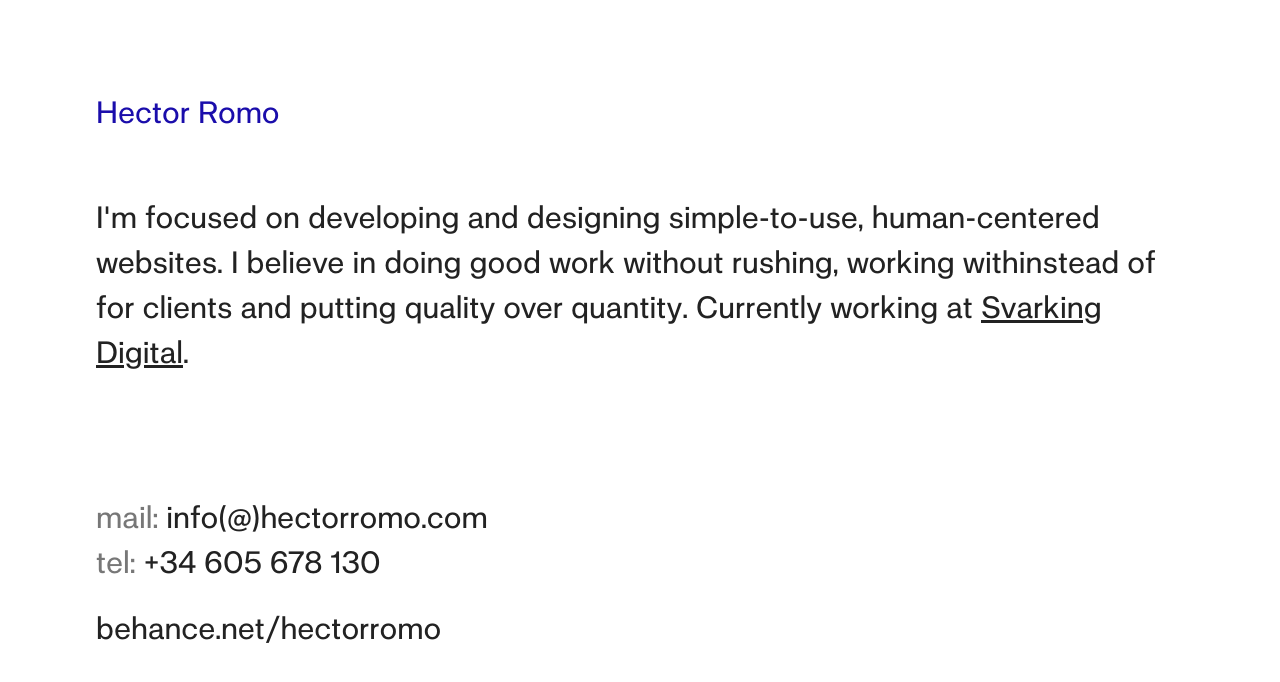
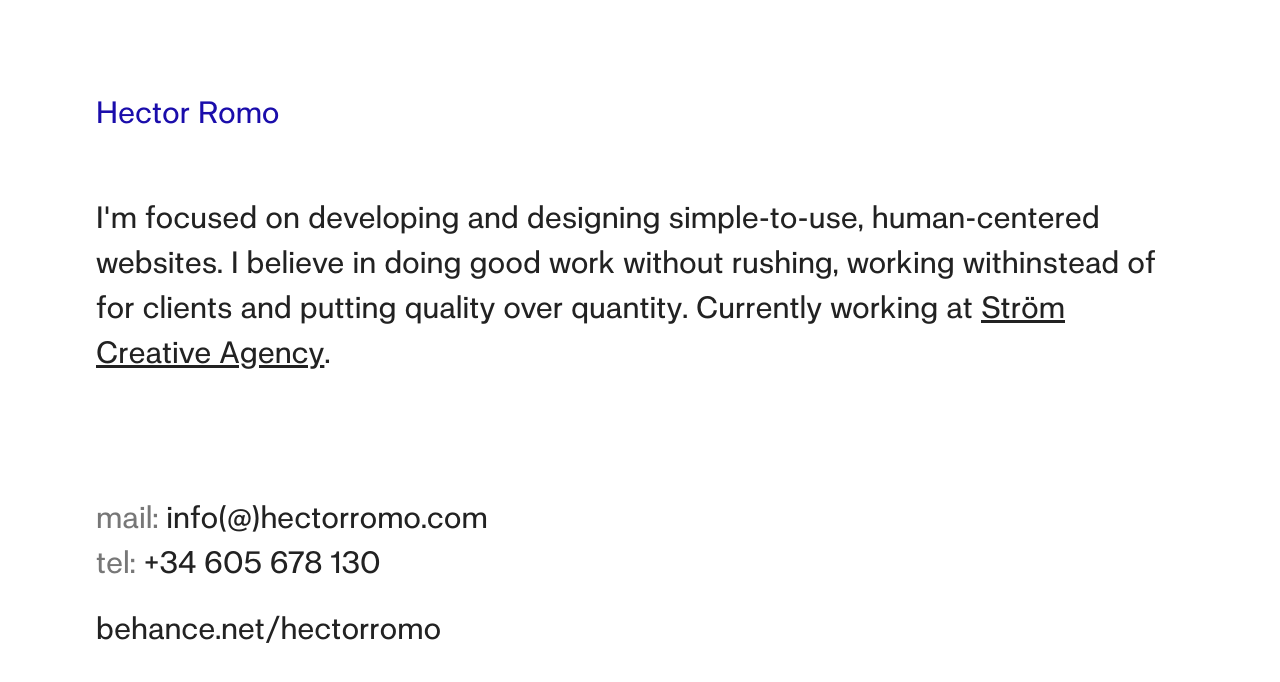
Before and after one commit to hectorromo/hectorromo.com, a Jekyll site: the page built from index.md, in a window 1280 px wide. Shown: the top 682 px of the page. Built offline with Jekyll 4.4.1, drawn with Linux system fonts in a browser that asks for light colours.

Commit message:
fixed some stuff

```diff
--- a/index.md
+++ b/index.md
@@ -2,4 +2,4 @@
 layout: intro
 ---
 
-<div class="intro"><p class="intro-text">I'm focused on developing and designing simple-to-use, human-centered websites. I believe in doing good work without rushing, working withinstead of for clients and putting quality over quantity. Currently working at <a target="_blank" href="http://svarking.digital">Svarking Digital</a>.</p></div>
+<div class="intro"><p class="intro-text">I'm focused on developing and designing simple-to-use, human-centered websites. I believe in doing good work without rushing, working withinstead of for clients and putting quality over quantity. Currently working at <a target="_blank" href="https://strom.agency">Ström Creative Agency</a>.</p></div>
```
Also changed, not shown: package.json (+3 -4 lines), 1 other file.
